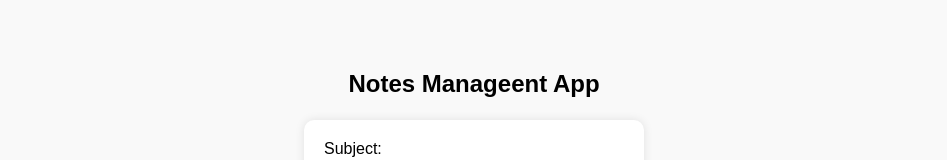
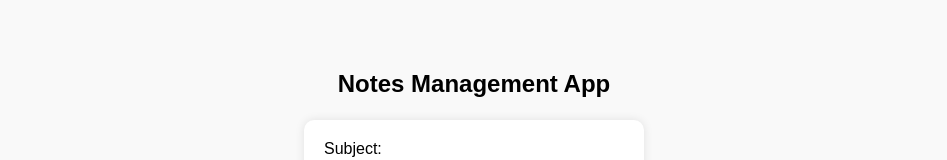
Before and after one commit to WajihulHassan944/notes-Management-app, a plain HTML site: page index.html in a window 1280 px wide. Shown: the top 160 px of the page, without its empty margins (166-1113 px from the left). Drawn offline with Linux system fonts and the light colour scheme; no server answers.

Commit message:
updated words

```diff
--- a/index.html
+++ b/index.html
@@ -11,7 +11,7 @@
 
 <body>
 <nav>
-	<center><h1>Notes Manageent App</h1></center>
+	<center><h1>Notes Management App</h1></center>
 </nav>
     <form id="noteForm">
         <label for="subject">Subject:</label><br>
```
